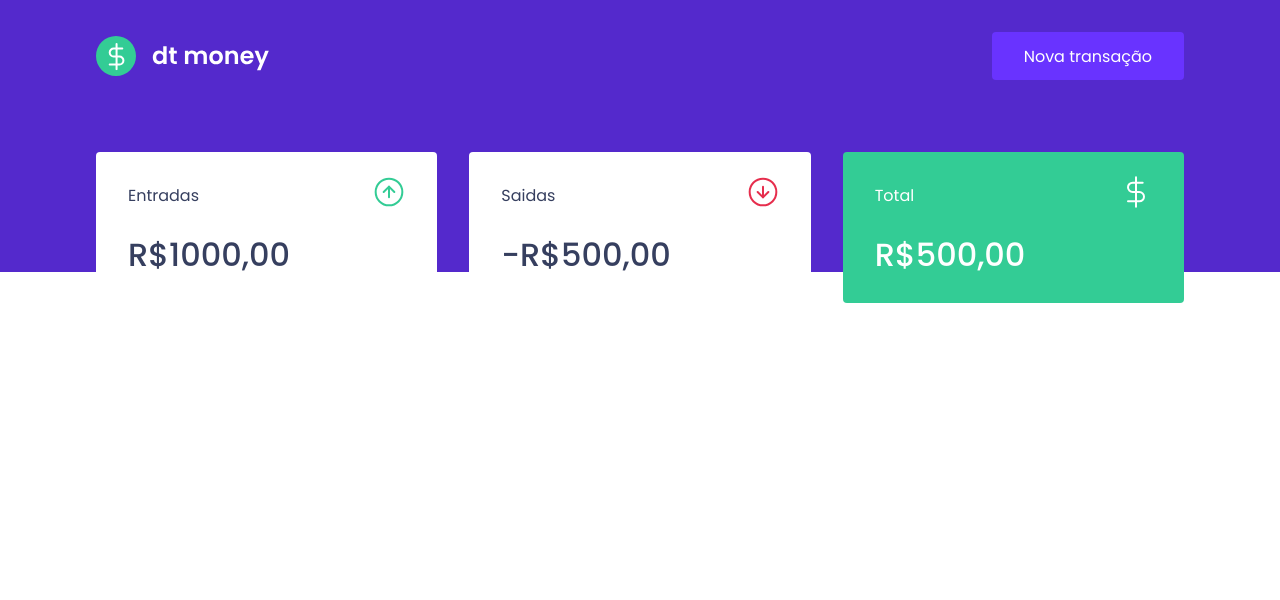
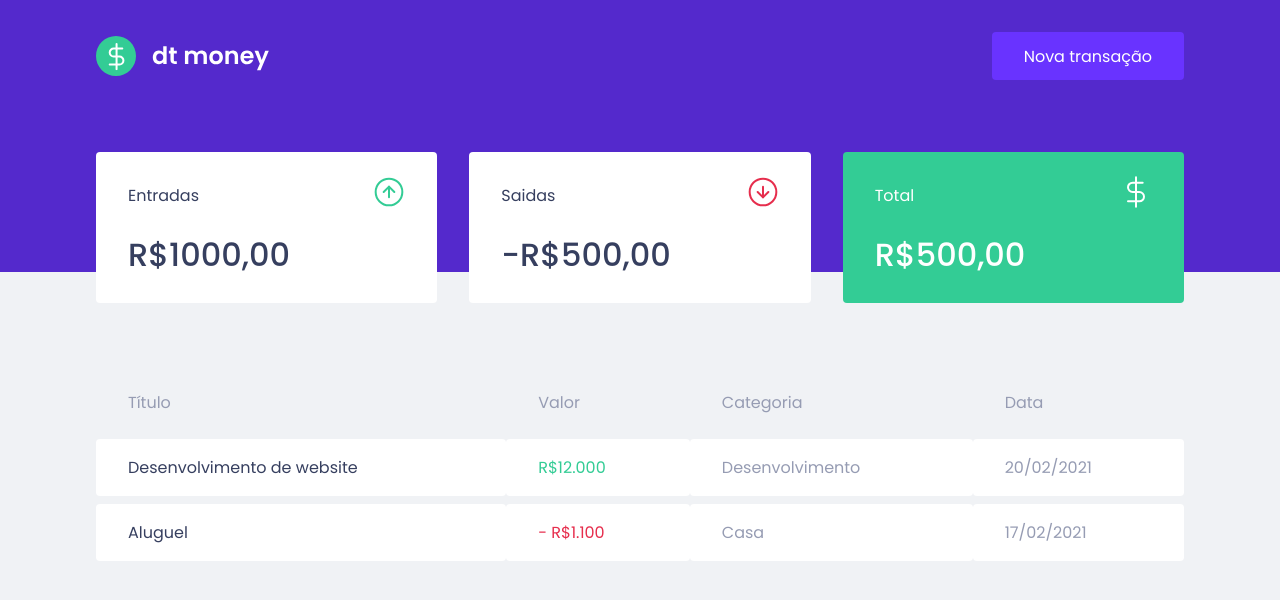
Before and after one commit to beOrtiz/rocketseat-dt-money-reactjs-trail, a React (Create React App) app: page / in a window 1280 px wide. Shown: the top 600 px of the page. Built offline with nearby package versions, Linux system fonts and the light colour scheme.

Commit message:
feat: added TransactionsTable component

```diff
--- a/src/components/Dashboard/index.tsx
+++ b/src/components/Dashboard/index.tsx
@@ -1,10 +1,12 @@
 import { Container } from "./styles";
 import { Summary } from "../Summary";
+import { TransactionTable } from "../TransactionsTable";
 
 export function Dashboard() {
     return (
         <Container>
             <Summary />
+            <TransactionTable />
         </Container>
     );
 }
--- /dev/null
+++ b/src/components/TransactionsTable/index.tsx
@@ -0,0 +1,32 @@
+import { Container } from "./styles";
+
+export function TransactionTable() {
+    return(
+        <Container>
+            <table>
+                <thead>
+                    <tr>
+                        <th>Título</th>
+                        <th>Valor</th>
+                        <th>Categoria</th>
+                        <th>Data</th>
+                    </tr>
+                </thead>
+                <tbody>
+                    <tr>
+                        <td>Desenvolvimento de website</td>
+                        <td className="deposit">R$12.000</td>
+                        <td>Desenvolvimento</td>
+                        <td>20/02/2021</td>
+                    </tr>
+                    <tr>
+                        <td>Aluguel</td>
+                        <td className="withdraw">- R$1.100</td>
+                        <td>Casa</td>
+                        <td>17/02/2021</td>
+                    </tr>
+                </tbody>
+            </table>
+        </Container>
+    );
+}
--- /dev/null
+++ b/src/components/TransactionsTable/styles.ts
@@ -0,0 +1,39 @@
+import styled from "styled-components";
+
+export const Container = styled.div`
+margin-top: 4rem;
+
+table {
+    width: 100%;
+    border-spacing: 0 0.5rem;
+
+    th {
+        color: var(--text-body);
+        font-weight: 400;
+        padding: 1rem 2rem;
+        text-align: left;
+        line-height: 1.5rem;
+    }
+
+    td {
+        padding: 1rem 2rem;
+        border: 0;
+        background: var(--shape);
+        font-weight: 400;
+        color: var(--text-body);
+        border-radius: 0.25rem;
+
+        &:first-child {
+            color: var(--text-title);
+        }
+
+        &.deposit {
+            color: var(--green);
+        }
+
+        &.withdraw {
+            color: var(--red);
+        }
+    }
+}
+`;
--- a/src/styles/global.ts
+++ b/src/styles/global.ts
@@ -31,7 +31,7 @@
     }
 
     body {
-        background: var(---background);
+        background: var(--background);
         -webkit-font-smoothing: antialiased;
     }
 
```
